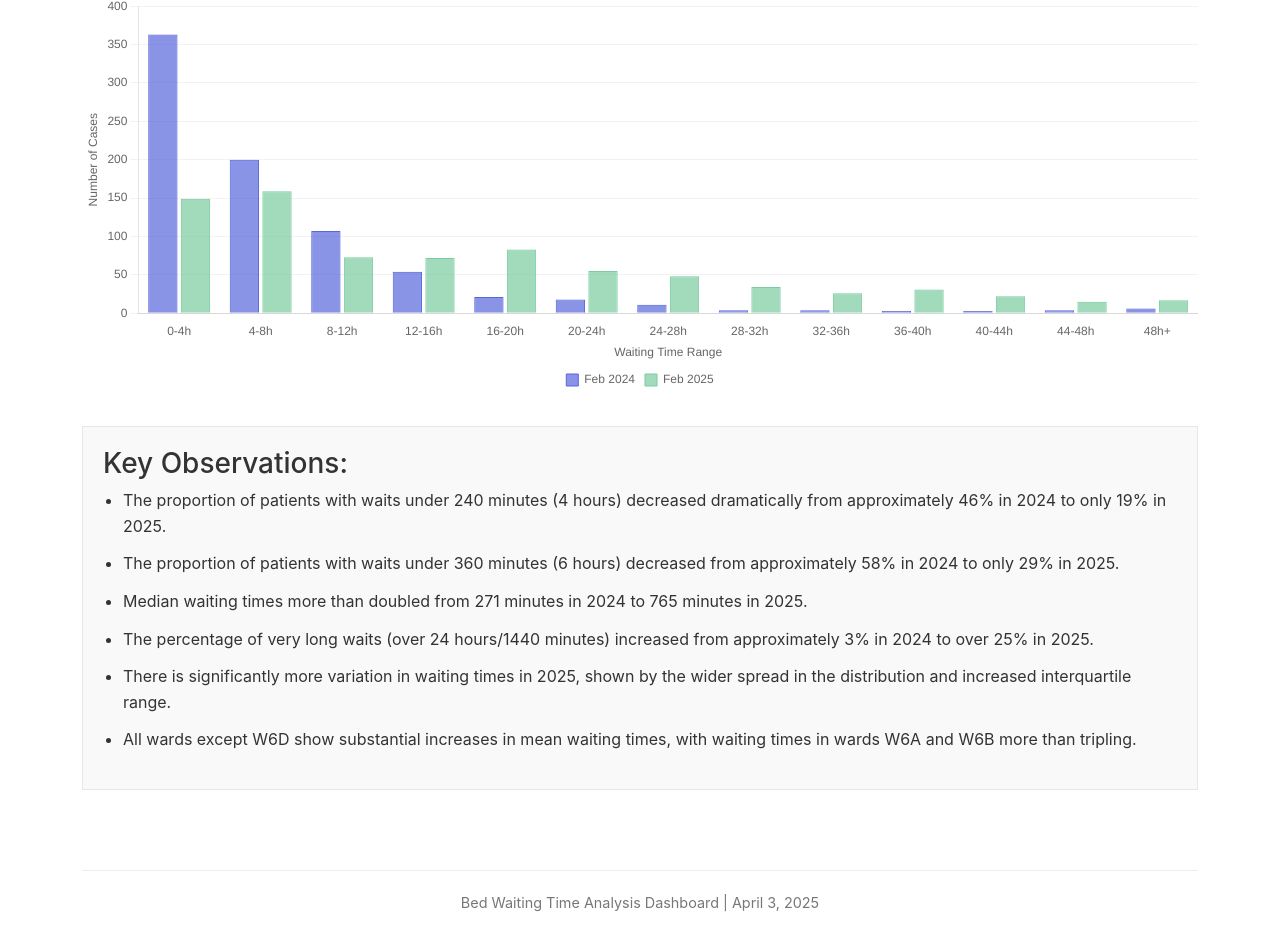
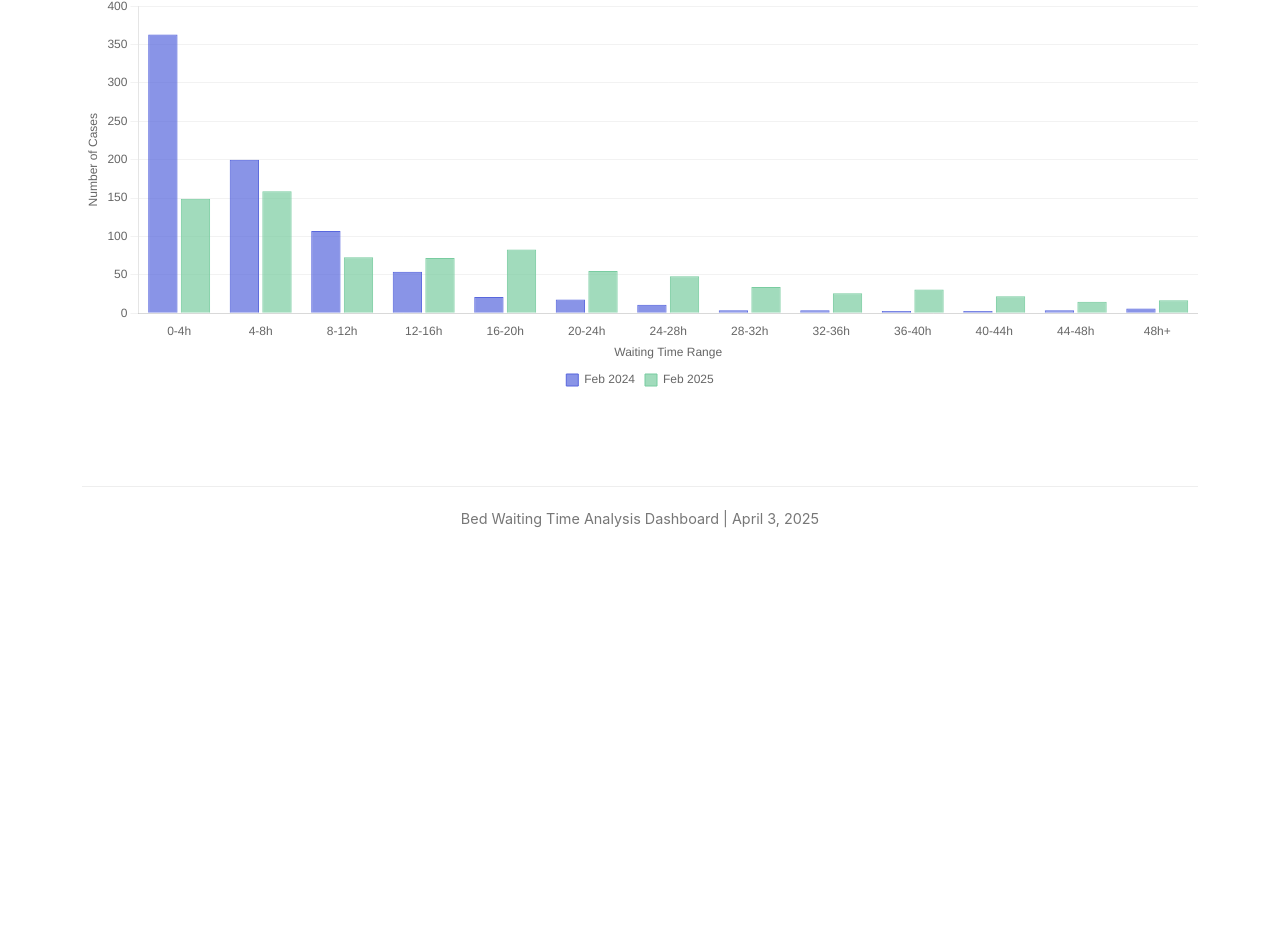
Before and after one commit to dcicantab5/bwt, a plain HTML site: page index.html in a window 1280 px wide. Shown: the part 756-1706 px from the top of the page. After the commit the page ends 1322 px from the top, so only its background shows below. Drawn offline with nearby package versions, Linux system fonts and the light colour scheme.

Commit message:
Update5finalfixed index.html

```diff
--- a/index.html
+++ b/index.html
@@ -225,8 +225,9 @@
       width: 1px;
       background-color: rgba(0,0,0,0.5);
       display: none;
+      pointer-events: none;
     }
-  </style>
+    </style>
 </head>
 <body>
   <div id="loadingSpinner">
@@ -268,18 +269,6 @@
         <div class="chart-container">
           <canvas id="histogramCountChart"></canvas>
         </div>
-
-        <div class="key-observations">
-          <h3>Key Observations:</h3>
-          <ul>
-            <li>The proportion of patients with waits under 240 minutes (4 hours) decreased dramatically from approximately 46% in 2024 to only 19% in 2025.</li>
-            <li>The proportion of patients with waits under 360 minutes (6 hours) decreased from approximately 58% in 2024 to only 29% in 2025.</li>
-            <li>Median waiting times more than doubled from 271 minutes in 2024 to 765 minutes in 2025.</li>
-            <li>The percentage of very long waits (over 24 hours/1440 minutes) increased from approximately 3% in 2024 to over 25% in 2025.</li>
-            <li>There is significantly more variation in waiting times in 2025, shown by the wider spread in the distribution and increased interquartile range.</li>
-            <li>All wards except W6D show substantial increases in mean waiting times, with waiting times in wards W6A and W6B more than tripling.</li>
-          </ul>
-        </div>
       </div>
 
       <!-- Density Plot Tab -->
@@ -289,18 +278,6 @@
           <canvas id="densityChart"></canvas>
           <div id="densityTooltip"></div>
           <div class="vertical-line" id="densityVerticalLine"></div>
-        </div>
-
-        <div class="key-observations">
-          <h3>Key Observations:</h3>
-          <ul>
-            <li>The proportion of patients with waits under 240 minutes (4 hours) decreased dramatically from approximately 46% in 2024 to only 19% in 2025.</li>
-            <li>The proportion of patients with waits under 360 minutes (6 hours) decreased from approximately 58% in 2024 to only 29% in 2025.</li>
-            <li>Median waiting times more than doubled from 271 minutes in 2024 to 765 minutes in 2025.</li>
-            <li>The percentage of very long waits (over 24 hours/1440 minutes) increased from approximately 3% in 2024 to over 25% in 2025.</li>
-            <li>There is significantly more variation in waiting times in 2025, shown by the wider spread in the distribution and increased interquartile range.</li>
-            <li>All wards except W6D show substantial increases in mean waiting times, with waiting times in wards W6A and W6B more than tripling.</li>
-          </ul>
         </div>
       </div>
 
@@ -337,18 +314,6 @@
             </tbody>
           </table>
         </div>
-
-        <div class="key-observations">
-          <h3>Key Observations:</h3>
-          <ul>
-            <li>The proportion of patients with waits under 240 minutes (4 hours) decreased dramatically from approximately 46% in 2024 to only 19% in 2025.</li>
-            <li>The proportion of patients with waits under 360 minutes (6 hours) decreased from approximately 58% in 2024 to only 29% in 2025.</li>
-            <li>Median waiting times more than doubled from 271 minutes in 2024 to 765 minutes in 2025.</li>
-            <li>The percentage of very long waits (over 24 hours/1440 minutes) increased from approximately 3% in 2024 to over 25% in 2025.</li>
-            <li>There is significantly more variation in waiting times in 2025, shown by the wider spread in the distribution and increased interquartile range.</li>
-            <li>All wards except W6D show substantial increases in mean waiting times, with waiting times in wards W6A and W6B more than tripling.</li>
-          </ul>
-        </div>
       </div>
 
       <!-- By Ward Tab -->
@@ -368,18 +333,6 @@
         <h3 class="subsection-title">Number of Cases by Ward</h3>
         <div class="chart-container">
           <canvas id="wardCasesChart"></canvas>
-        </div>
-
-        <div class="key-observations">
-          <h3>Key Observations:</h3>
-          <ul>
-            <li>The proportion of patients with waits under 240 minutes (4 hours) decreased dramatically from approximately 46% in 2024 to only 19% in 2025.</li>
-            <li>The proportion of patients with waits under 360 minutes (6 hours) decreased from approximately 58% in 2024 to only 29% in 2025.</li>
-            <li>Median waiting times more than doubled from 271 minutes in 2024 to 765 minutes in 2025.</li>
-            <li>The percentage of very long waits (over 24 hours/1440 minutes) increased from approximately 3% in 2024 to over 25% in 2025.</li>
-            <li>There is significantly more variation in waiting times in 2025, shown by the wider spread in the distribution and increased interquartile range.</li>
-            <li>All wards except W6D show substantial increases in mean waiting times, with waiting times in wards W6A and W6B more than tripling.</li>
-          </ul>
         </div>
       </div>
 
```
